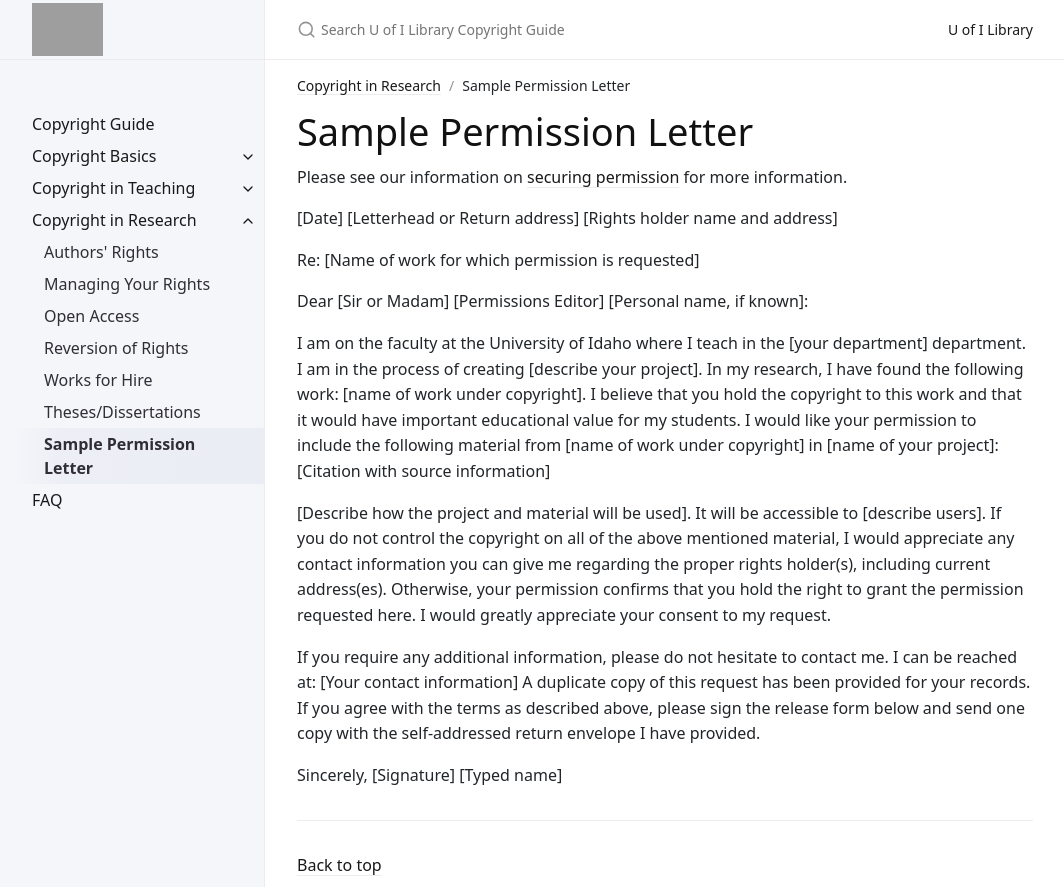
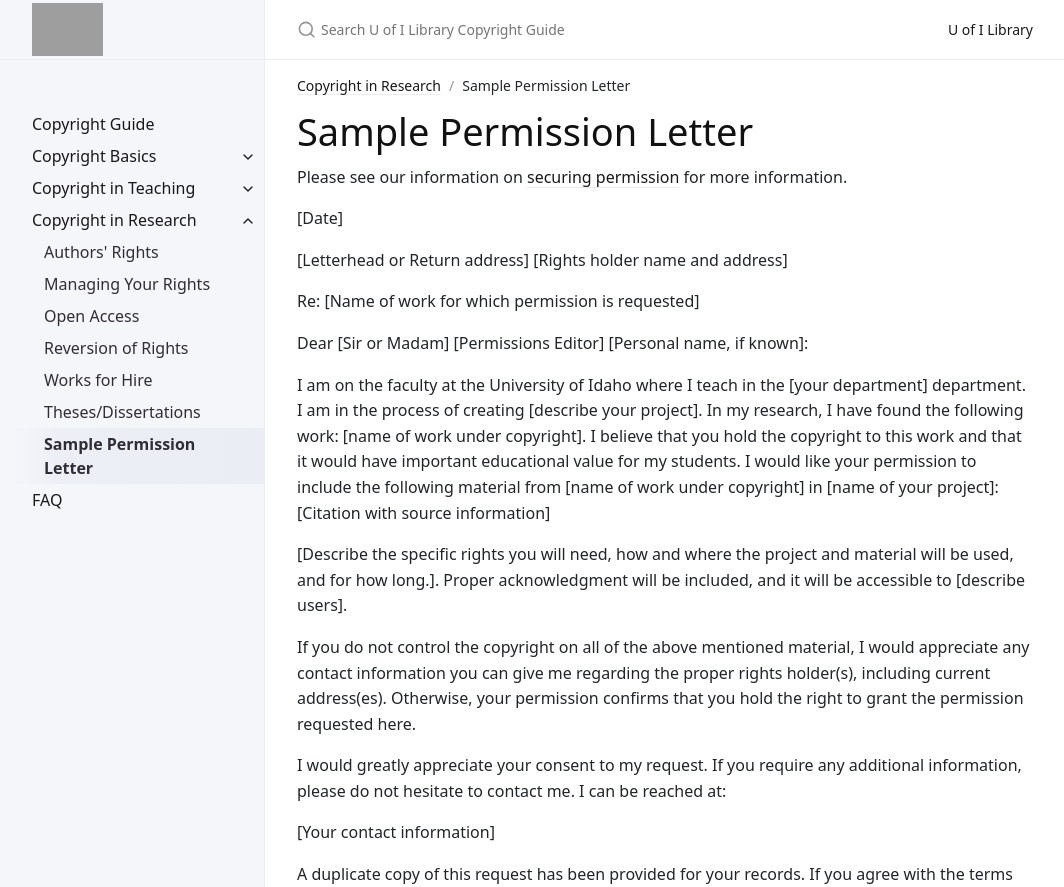
Before and after one commit to uidaholib/copyright-guide, a Jekyll site: the page built from guide/research/letter.md, in a window 1280 px wide and 1373 px high, cut to the strip 0-887 px from the top of the window. Shown: the whole strip, without its empty margins (107-1171 px from the left). Built offline with Jekyll 4.4.1, drawn with Linux system fonts in a browser that asks for light colours; some of the changed text lies outside the part shown; grey boxes are pictures that could not be loaded.

Commit message:
Update letter.md

```diff
--- a/guide/research/letter.md
+++ b/guide/research/letter.md
@@ -9,6 +9,7 @@ nav_order: 7
 Please see our information on [securing permission](https://uidaholib.github.io/copyright-guide/guide/teaching/permission/) for more information.
 
 \[Date\]
+
 \[Letterhead or Return address\]
 \[Rights holder name and address\]
 
@@ -18,9 +19,22 @@ Dear \[Sir or Madam\] \[Permissions Editor\] \[Personal name, if known\]:
 
 I am on the faculty at the University of Idaho where I teach in the \[your department\] department. I am in the process of creating \[describe your project\]. In my research, I have found the following work: \[name of work under copyright\]. I believe that you hold the copyright to this work and that it would have important educational value for my students. I would like your permission to include the following material from \[name of work under copyright\] in \[name of your project\]: \[Citation with source information\]
 
-\[Describe how the project and material will be used\]. It will be accessible to \[describe users\]. If you do not control the copyright on all of the above mentioned material, I would appreciate any contact information you can give me regarding the proper rights holder(s), including current address(es). Otherwise, your permission confirms that you hold the right to grant the permission requested here. I would greatly appreciate your consent to my request.
+\[Describe the specific rights you will need, how and where the project and material will be used, and for how long.\]. Proper acknowledgment will be included, and it will be accessible to \[describe users\].
 
-If you require any additional information, please do not hesitate to contact me. I can be reached at: \[Your contact information\] A duplicate copy of this request has been provided for your records. If you agree with the terms as described above, please sign the release form below and send one copy with the self-addressed return envelope I have provided.
+If you do not control the copyright on all of the above mentioned material, I would appreciate any contact information you can give me regarding the proper rights holder(s), including current address(es). Otherwise, your permission confirms that you hold the right to grant the permission requested here.
+
+I would greatly appreciate your consent to my request. If you require any additional information, please do not hesitate to contact me. I can be reached at:
+
+\[Your contact information\]
+
+A duplicate copy of this request has been provided for your records. If you agree with the terms as described above, please sign both copies of the release form below and return by email or send one copy with the self-addressed return envelope I have provided.
 
 Sincerely,
-\[Signature\] \[Typed name\]
+\[Signature\]
+\[Typed name\]
+
+By signing below, I warrant that I have the right to grant the permission requested in this letter, and that I provide you with that permission.
+
+Signature:
+
+Date:
```
